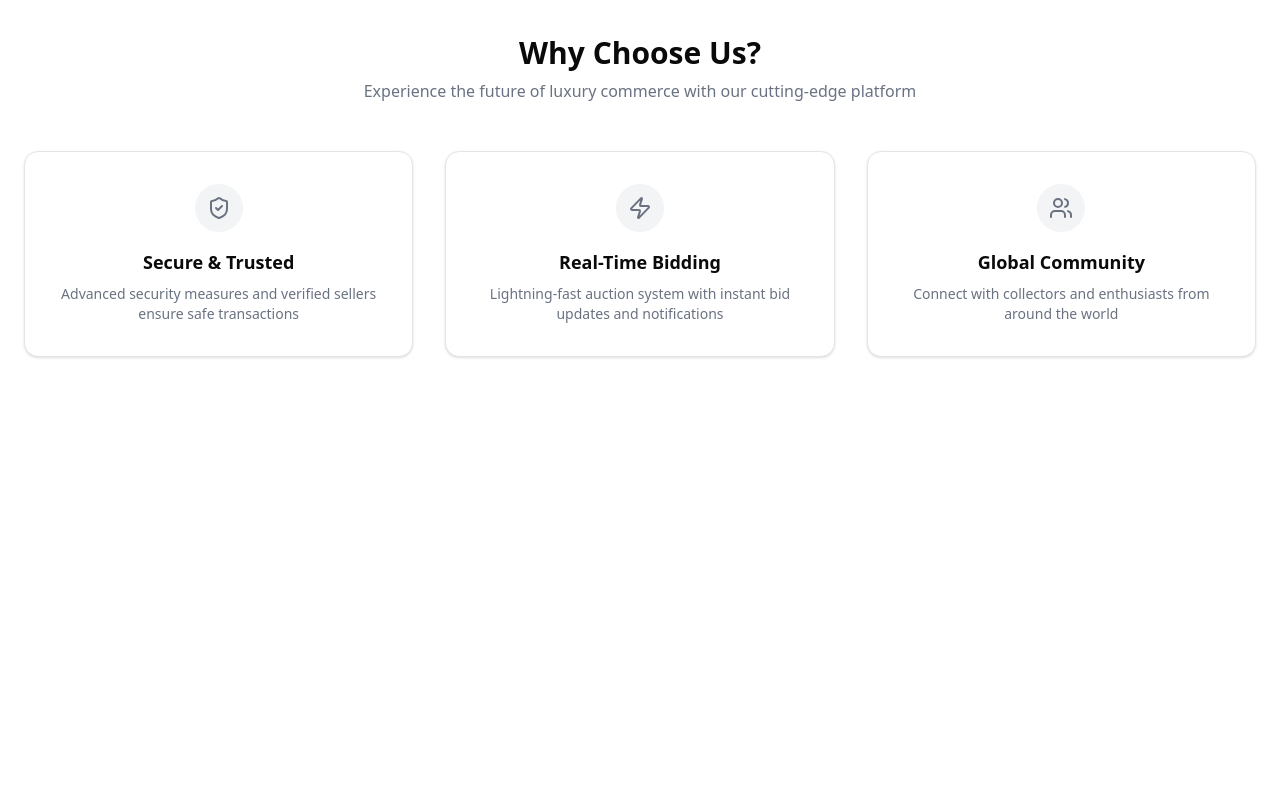
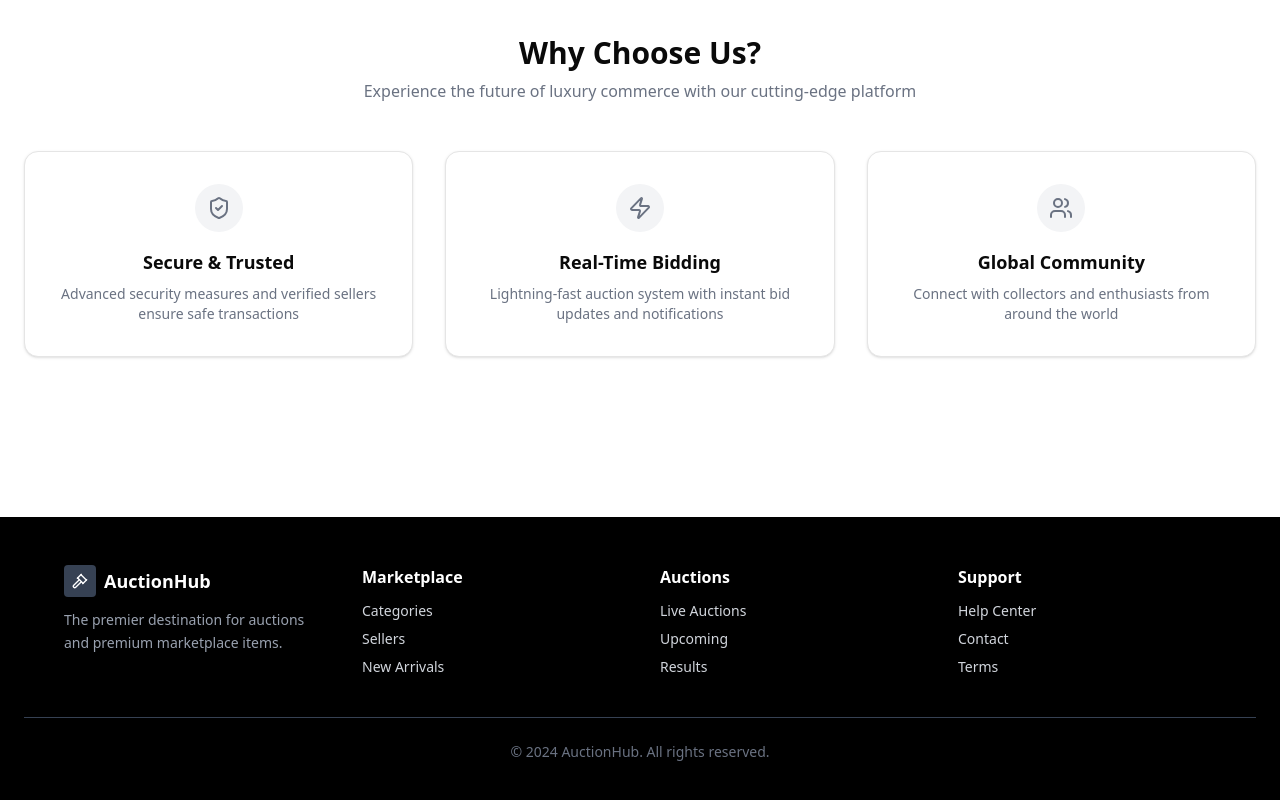
Before and after one commit to pi-knu/front, a React (Vite) app: page / in a window 1280 px wide. Shown: the part 2304-3104 px from the top of the page. Before the commit the page ends 2741 px from the top, so only its background shows below. Built offline with nearby package versions, Linux system fonts and the light colour scheme.

Commit message:
feat: add the footer of the website

```diff
--- /dev/null
+++ b/src/components/Footer.tsx
@@ -0,0 +1,56 @@
+import { Gavel } from "lucide-react";
+import { Link } from "react-router-dom";
+
+export default function Footer() {
+    return (
+        <footer className="bg-black text-gray-300 py-12 px-6 mt-20">
+            <div className="max-w-6xl mx-auto grid grid-cols-1 md:grid-cols-4 gap-10">
+
+                <div>
+                    <div className="flex items-center gap-2 mb-3">
+                        <div className="w-8 h-8 bg-gray-700 rounded flex items-center justify-center">
+                            <Gavel className="w-4 h-4 text-white" />
+                        </div>
+                        <span className="text-lg font-semibold text-white">AuctionHub</span>
+                    </div>
+
+                    <p className="text-sm text-gray-400 leading-relaxed">
+                        The premier destination for auctions<br />
+                        and premium marketplace items.
+                    </p>
+                </div>
+
+                <div>
+                    <h3 className="text-white font-semibold mb-3">Marketplace</h3>
+                    <ul className="space-y-2 text-sm">
+                        <li><Link to="/categories" className="hover:underline">Categories</Link></li>
+                        <li><Link to="/sellers" className="hover:underline">Sellers</Link></li>
+                        <li><Link to="/new-arrivals" className="hover:underline">New Arrivals</Link></li>
+                    </ul>
+                </div>
+
+                <div>
+                    <h3 className="text-white font-semibold mb-3">Auctions</h3>
+                    <ul className="space-y-2 text-sm">
+                        <li><Link to="/auctions" className="hover:underline">Live Auctions</Link></li>
+                        <li><Link to="/upcoming" className="hover:underline">Upcoming</Link></li>
+                        <li><Link to="/results" className="hover:underline">Results</Link></li>
+                    </ul>
+                </div>
+
+                <div>
+                    <h3 className="text-white font-semibold mb-3">Support</h3>
+                    <ul className="space-y-2 text-sm">
+                        <li><Link to="/help" className="hover:underline">Help Center</Link></li>
+                        <li><Link to="/contact" className="hover:underline">Contact</Link></li>
+                        <li><Link to="/terms" className="hover:underline">Terms</Link></li>
+                    </ul>
+                </div>
+            </div>
+
+            <div className="border-t border-gray-700 mt-10 pt-6 text-center text-sm text-gray-500">
+                © 2024 AuctionHub. All rights reserved.
+            </div>
+        </footer>
+    );
+}
--- a/src/components/pages/HomePage.tsx
+++ b/src/components/pages/HomePage.tsx
@@ -4,6 +4,7 @@ import Stats from "@/components/home-page/Stats";
 import LiveAuctions from "../home-page/LiveAuctions";
 import FeaturedProducts from "../home-page/FeaturedProducts";
 import WhyChooseUs from "../home-page/WhyChooseUs";
+import Footer from "../Footer";
 
 function HomePage() {
   return (
@@ -14,6 +15,7 @@ function HomePage() {
        <LiveAuctions/>
        <FeaturedProducts/>
        <WhyChooseUs/>
+       <Footer/>
     </div>
   );
 }
```
